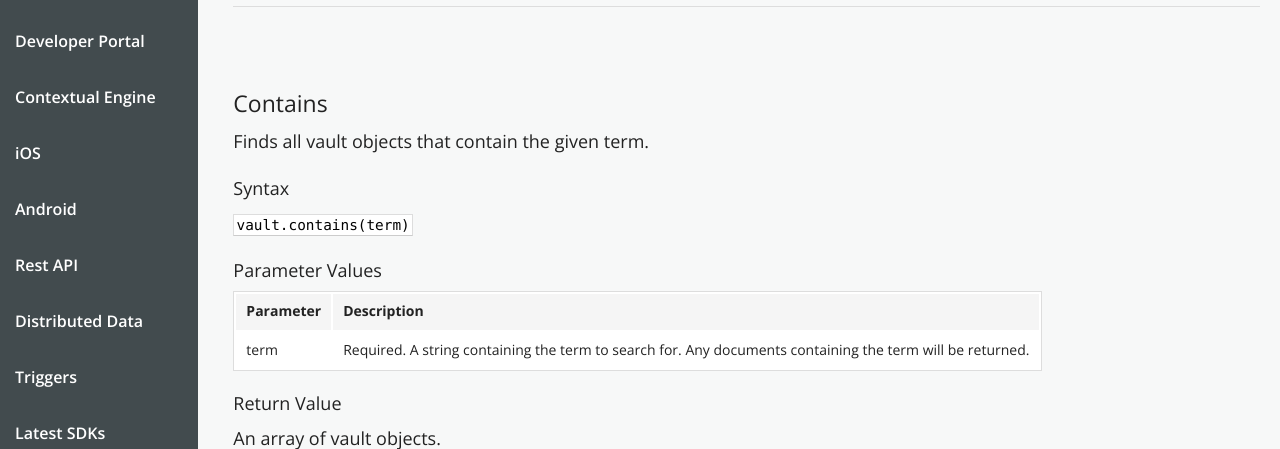
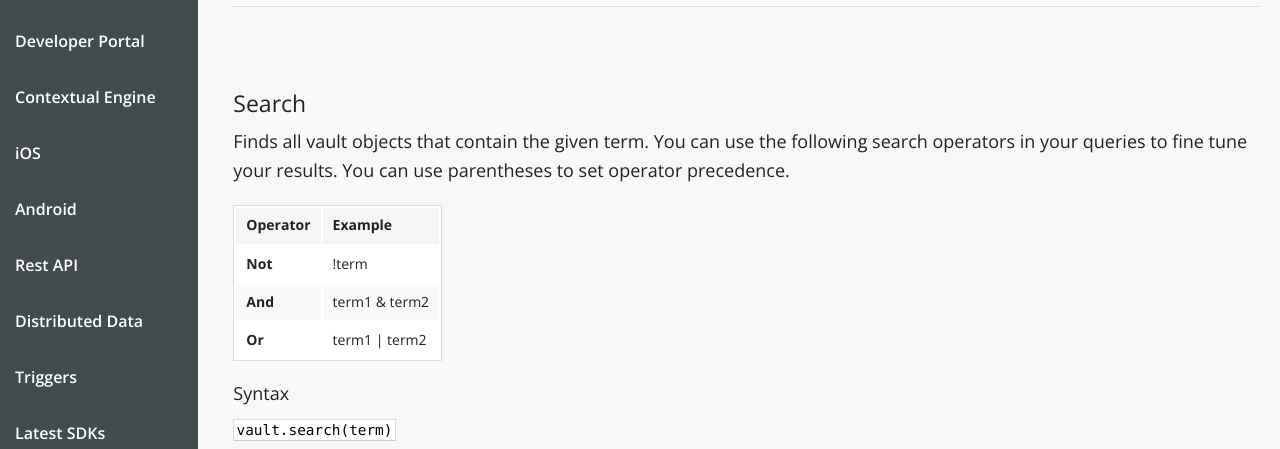
Before and after one commit to contexthub/contexthub.github.io, a Jekyll site: the page built from docs/contextualengine/index.md, in a window 1280 px wide and 900 px high, scrolled down 30377 px, cut to the strip 173-622 px from the top of the window. Built offline with Jekyll 4.4.1, drawn with Linux system fonts in a browser that asks for light colours; nearby versions of some CDN libraries; a style sheet for code colours, icons or effects is not loaded.

Commit message:
update documentation for search

```diff
--- a/_includes/menu.html
+++ b/_includes/menu.html
@@ -211,8 +211,8 @@
                 <dd data-magellan-arrival="vault-anytagged">
                   <a href="#vault-anytagged">Any Tagged</a>
                 </dd>
-                <dd data-magellan-arrival="vault-contains">
-                  <a href="#vault-contains">Contains</a>
+                <dd data-magellan-arrival="vault-search">
+                  <a href="#vault-search">Search</a>
                 </dd>
                 <dd data-magellan-arrival="vault-keypath">
                   <a href="#vault-keypath">Key Path</a>
--- a/docs/contextualengine/index.md
+++ b/docs/contextualengine/index.md
@@ -783,7 +783,7 @@ The *vault* object provides access to the vault document store.
 | [find](#vault-find)       | Retreives a document from the vault via id. |
 | [allTagged](#vault-alltagged) | Finds vault objects matching **all** of the given tags |
 | [anyTagged](#vault-anytagged) | Finds vault objects matching **any** of the given tags |
-| [contains](#vault-contains) | Finds vault objects containing the given term.
+| [search](#vault-search) | Finds vault objects containing the given term.
 | [keyPath](#vault-keypath) | Finds vault objects with the given key path. |
 | [update](#vault-update)    | Updates an existing vault object with new information  |
 | [destroy](#vault-destroy)   | Deletes a vault object from the system |
@@ -895,13 +895,19 @@ An array of vault objects.
 
 ---
 
-<a name="vault-contains" data-magellan-destination="vault-contains"></a>
+<a name="vault-search" data-magellan-destination="vault-search"></a>
 
-#### Contains
-Finds all vault objects that contain the given term.
+#### Search
+Finds all vault objects that contain the given term. You can use the following search operators in your queries to fine tune your results. You can use parentheses to set operator precedence.
+
+| Operator | Example |
+|----------|---------|
+| **Not**  | !term   |
+| **And**  | term1 & term2 |
+| **Or**   | term1 \| term2 |
 
 ##### Syntax
-`vault.contains(term)`
+`vault.search(term)`
 
 ##### Parameter Values
 
```
